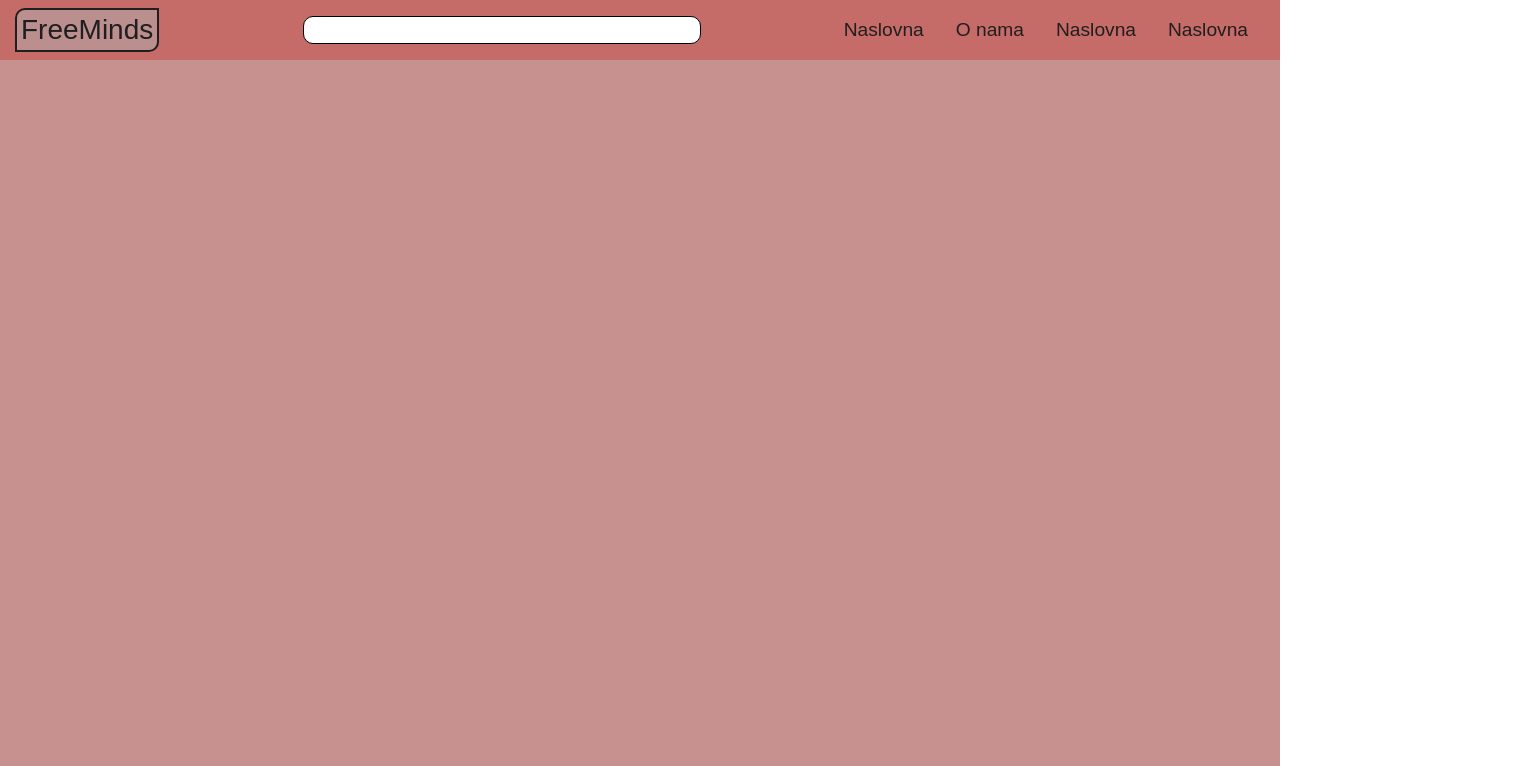
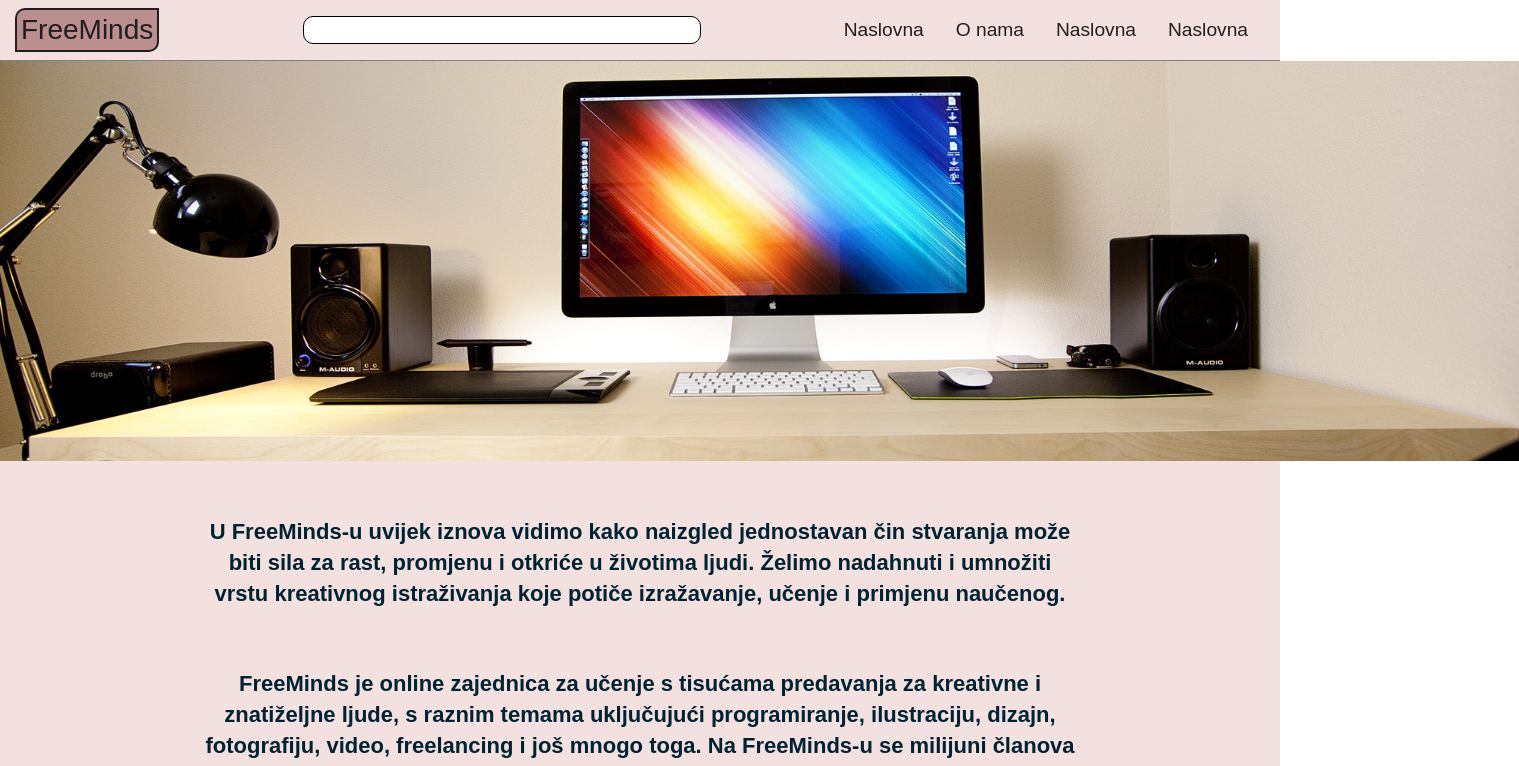
Before and after one commit to mbrkic00/FreeMinds, a React (Create React App) app in the folder client/: page /about_us in a window 1280 px wide. Shown: the top 766 px of the page, 1519 px wide, since content can reach past the window. Built offline with nearby package versions, Linux system fonts and the light colour scheme.

Commit message:
adding About us page Part1

```diff
--- a/client/src/App.js
+++ b/client/src/App.js
@@ -7,6 +7,7 @@ import { StyledApp } from "./styles/App.styled"
 import Navbar from "./components/Navbar";
 import Homepage from "./components/Homepage";
 import Profile from "./components/Profile";
+import AboutUs from "./components/AboutUs";
 // ===== React Router =====
 import { BrowserRouter as Router, Switch, Route } from "react-router-dom";
 
@@ -21,6 +22,7 @@ function App() {
           <Switch>
             <Route path="/" component={Homepage} exact />
             <Route path="/profile" component={Profile} exact />
+            <Route path="/about_us" component={AboutUs} exact />
           </Switch>
         </StyledApp>
       </ThemeProvider>
--- a/client/src/GlobalTheme.js
+++ b/client/src/GlobalTheme.js
@@ -1,8 +1,8 @@
 const theme = {
    colors: {
-      beige: "#c6918e",
+      beige: "#F2E1DE",
       blackBrown: "#201e20",
-      tan: "#c56b68"
+      tan: "#F2E1DE"
    }
 }
 
--- /dev/null
+++ b/client/src/components/AboutUs.js
@@ -0,0 +1,19 @@
+// ===== Style modules =====
+import { StyledAboutUs } from "../styles/AboutUs.styled";
+import img from "../images/aboutus2.png"
+
+// ===== Main export =====
+function AboutUs() {
+
+   return (
+    <StyledAboutUs>
+        <img src={img} alt="img001" />
+        <h3>U FreeMinds-u uvijek iznova vidimo kako naizgled jednostavan čin stvaranja može biti sila za rast, promjenu i otkriće u životima ljudi. Želimo nadahnuti i umnožiti vrstu kreativnog istraživanja koje potiče izražavanje, učenje i primjenu naučenog.</h3>
+        <h3>FreeMinds je online zajednica za učenje s tisućama predavanja za kreativne i znatiželjne ljude, s raznim temama uključujući programiranje, ilustraciju, dizajn, fotografiju, video, freelancing i još mnogo toga. Na FreeMinds-u se milijuni članova okupljaju kako bi pronašli inspiraciju i napravili sljedeći korak na svom kreativnom putu.</h3>
+
+
+    </StyledAboutUs>
+   );
+}
+
+export default AboutUs;
--- /dev/null
+++ b/client/src/styles/AboutUs.styled.js
@@ -0,0 +1,19 @@
+import styled from "styled-components";
+
+export const StyledAboutUs = styled.div`
+    img {
+        width: 1519px;
+        height: 400px;
+        margin-bottom: 30px;
+    }
+
+    h3 {
+        text-align: center;
+        font-size: 22px;
+        line-height: 1.4em;
+        color: rgb(0, 35, 51);
+        margin-left: 200px;
+        margin-right: 200px;
+        margin-bottom: 60px;
+    }
+`
--- a/client/src/styles/Navbar.styled.js
+++ b/client/src/styles/Navbar.styled.js
@@ -8,6 +8,7 @@ export const StyledNavbar = styled.div`
    display: flex;
    align-items: center;
    justify-content: space-between;
+   border-bottom: 1px solid gray;
 
    logo {
       border: solid 2px;
```
Also changed, not shown: client/src/images/aboutus2.png (added).
